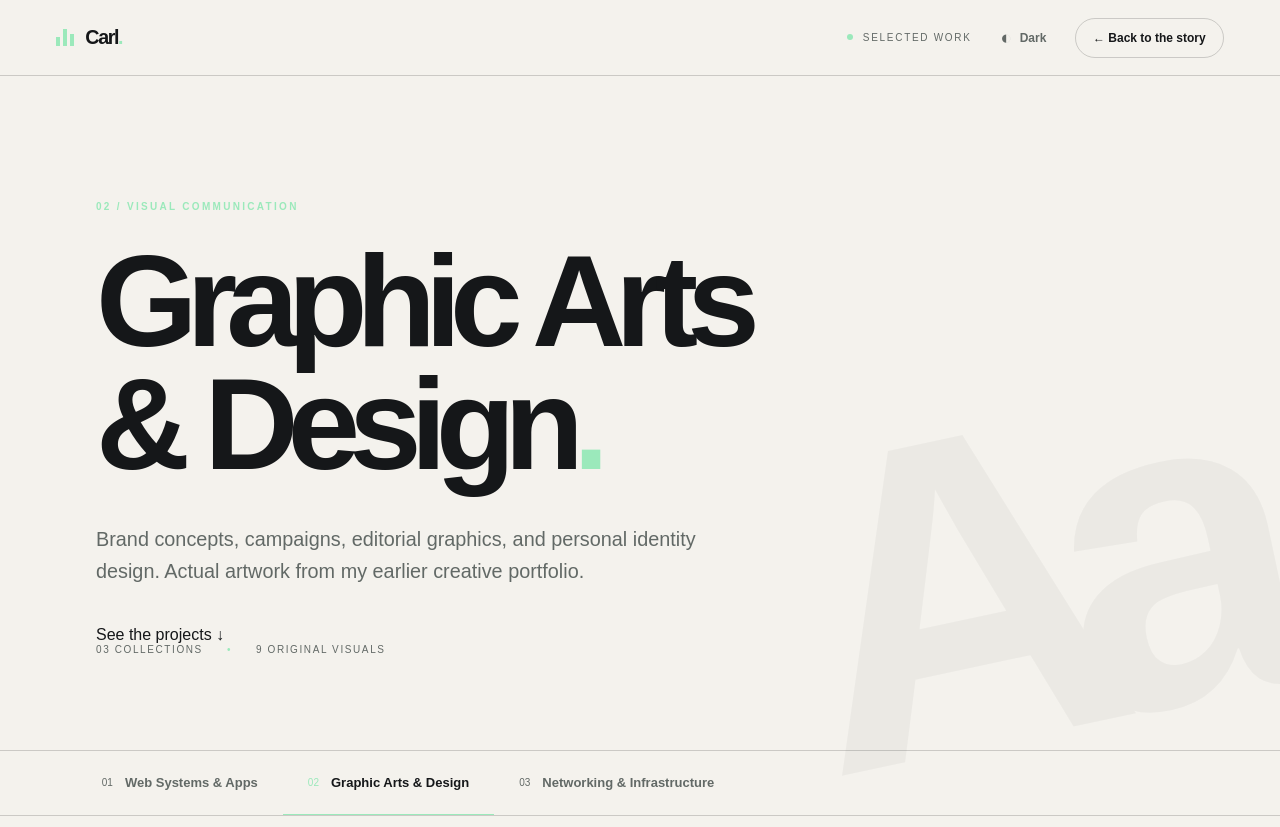
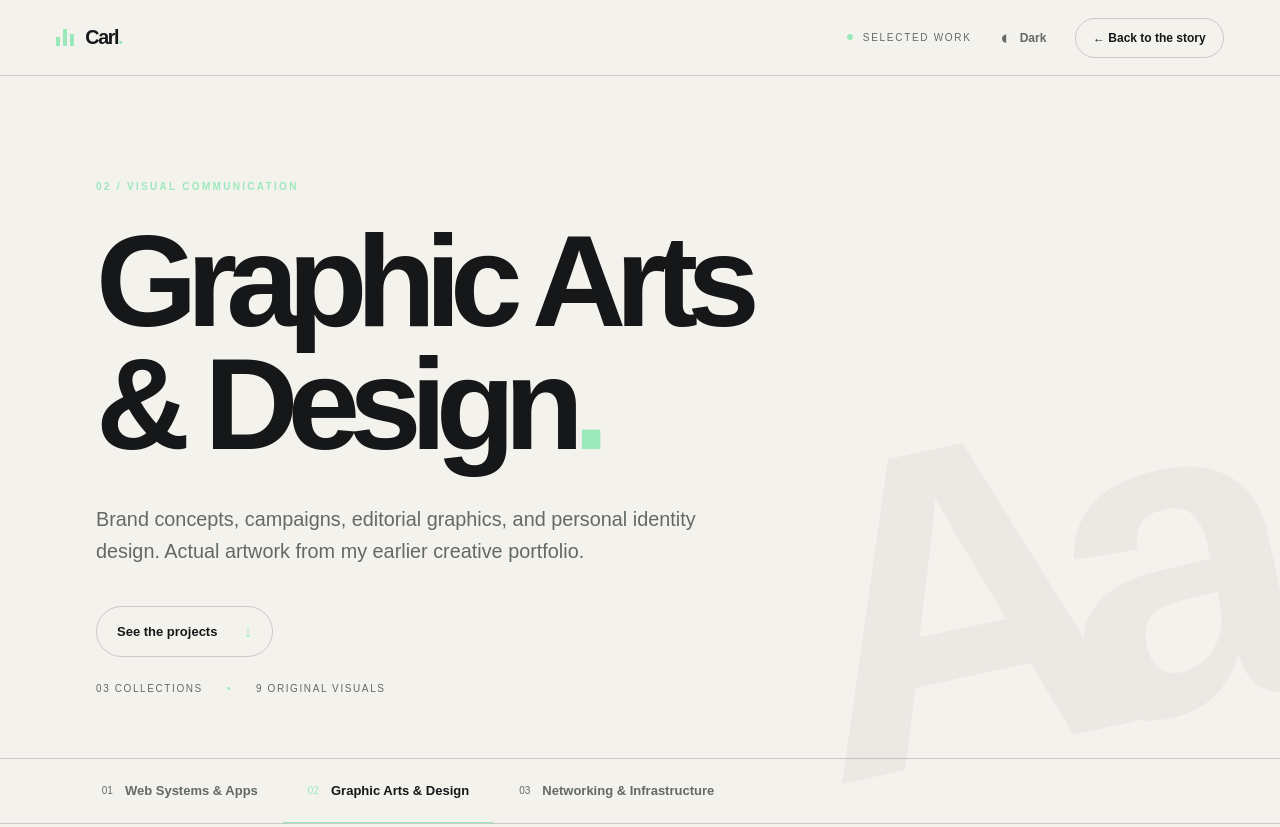
Before and after one commit to Carllinton/alfarero_portfolio, an Astro site: page /developer/works/graphic-design/ in a window 1280 px wide. Shown: the top 827 px of the page. Built offline with nearby package versions, Linux system fonts and the light colour scheme; Astro itself is replaced by a stand-in of ours.

Commit message:
Expose the first gallery collection sooner and add obvious project navigation

```diff
--- a/src/styles/keynote.css
+++ b/src/styles/keynote.css
@@ -557,3 +557,11 @@ html[data-motion="off"] .motion-ready .word-ink{transform:none!important;opacity
 @media(prefers-reduced-motion:reduce){
   html:not([data-motion="on"]) .art-tile img{transition:none}
 }
+
+/* Gallery discoverability: first collection begins within the initial screen. */
+.gallery-hero{min-height:clamp(410px,58svh,660px);padding-top:clamp(105px,11vh,145px);padding-bottom:64px}
+.gallery-jump{display:inline-flex;align-items:center;gap:26px;margin:0 0 26px;border:1px solid var(--line);border-radius:100px;padding:14px 20px;font-size:13px;font-weight:700;transition:transform .35s var(--ease),border-color .35s var(--ease)}
+.gallery-jump:hover{transform:translateY(-2px);border-color:var(--accent)}
+.gallery-jump span{color:var(--accent);font-size:18px}
+.gallery-collections{scroll-margin-top:92px}
+@media(max-width:650px){.gallery-hero{min-height:430px;padding-top:104px;padding-bottom:45px}.gallery-jump{padding:12px 16px;font-size:12px;margin-bottom:14px}}
```
